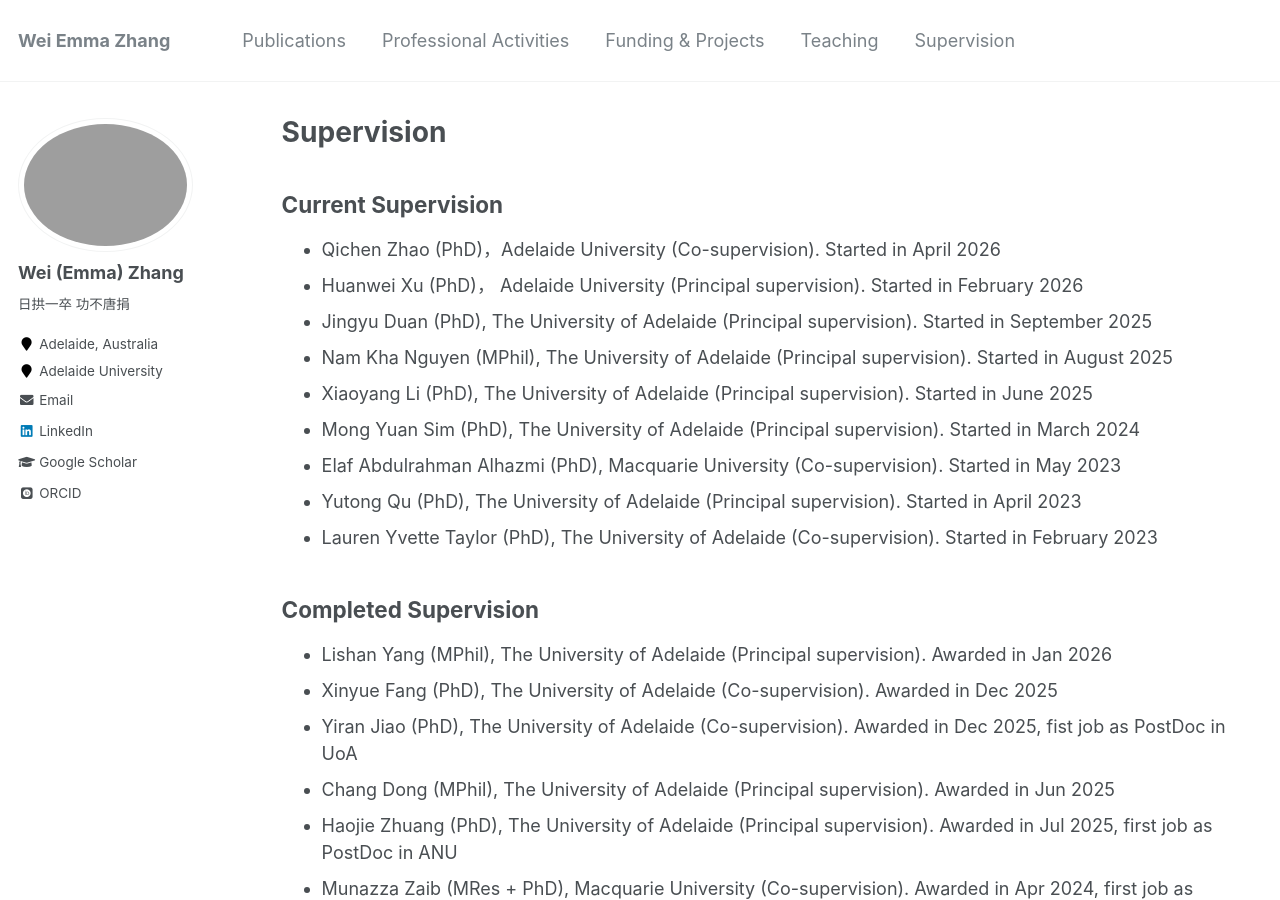
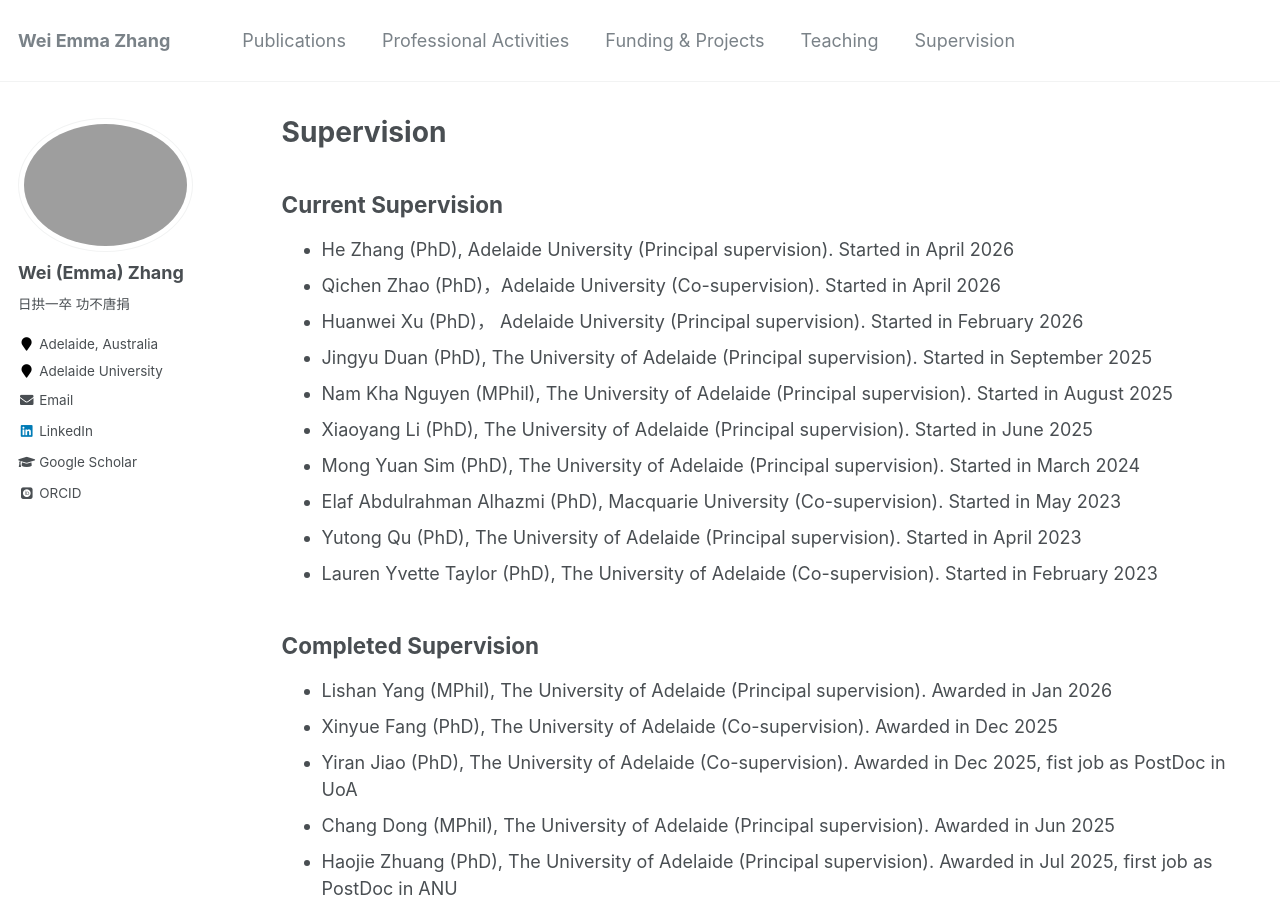
Before and after one commit to weiezhang/weiezhang.github.io, a Jekyll site: the page built from _pages/supervision.md, in a window 1280 px wide and 900 px high. Built offline with Jekyll 4.4.1, drawn with Linux system fonts in a browser that asks for light colours; some web fonts are replaced.

Commit message:
Update supervision.md

```diff
--- a/_pages/supervision.md
+++ b/_pages/supervision.md
@@ -10,6 +10,7 @@ author_profile: true
 
 
 ## Current Supervision
+- He Zhang (PhD), Adelaide University (Principal supervision). Started in April 2026
 - Qichen Zhao (PhD)，Adelaide University (Co-supervision). Started in April 2026
 - Huanwei Xu (PhD)， Adelaide University (Principal supervision). Started in February 2026
 - Jingyu Duan (PhD), The University of Adelaide (Principal supervision). Started in September 2025
```
